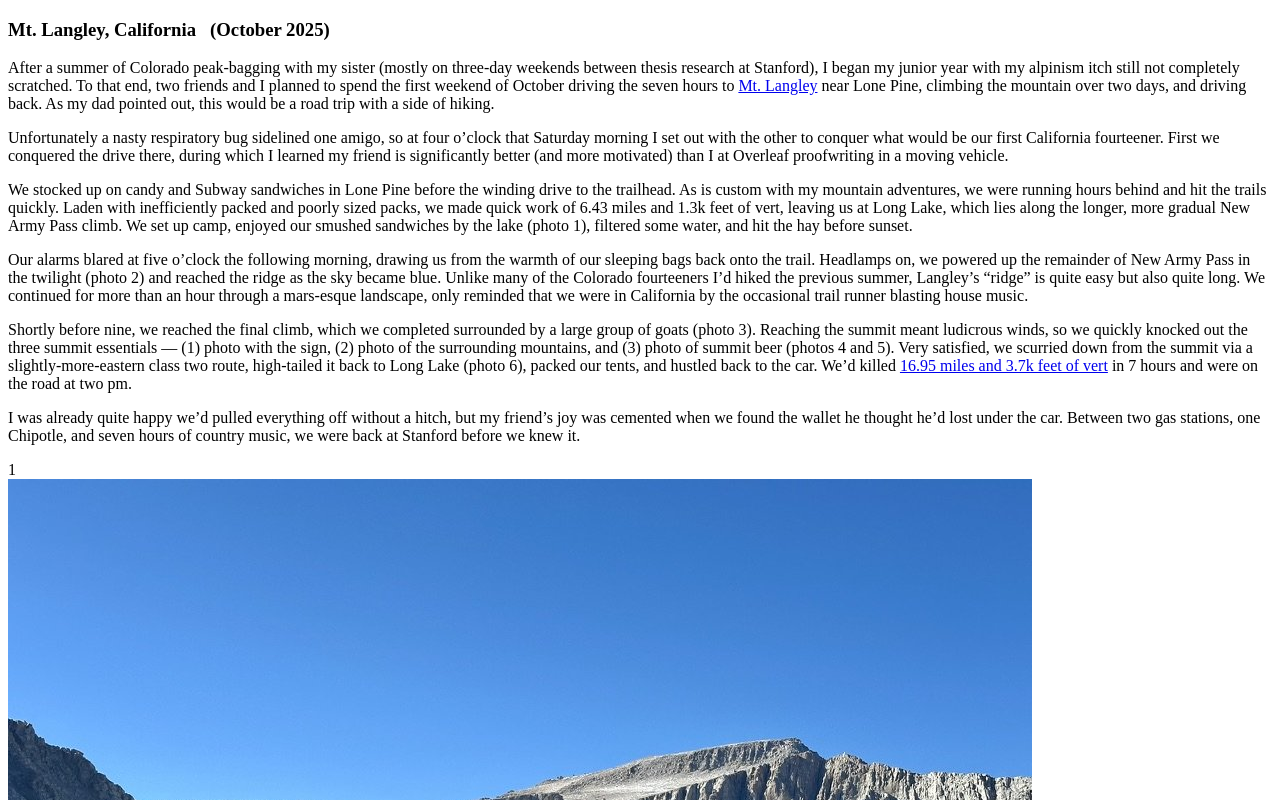
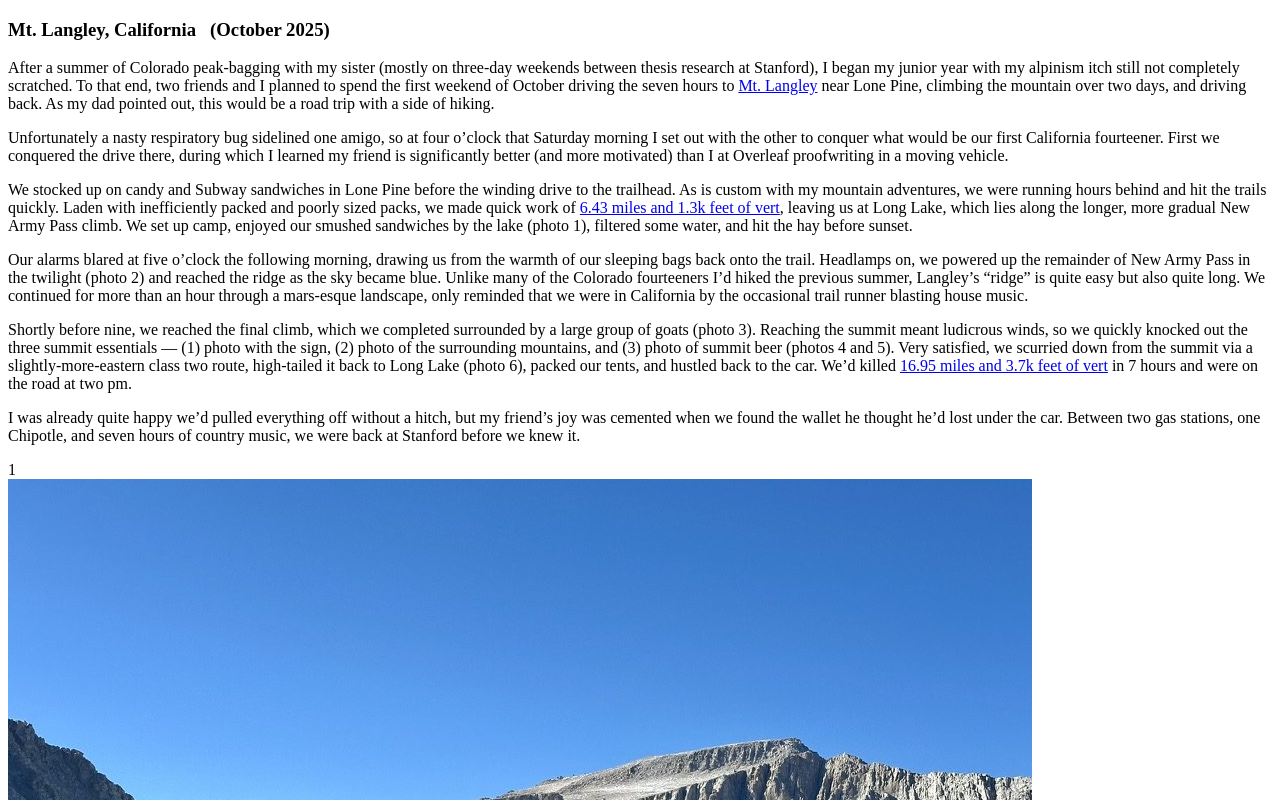
Before and after one commit to jonathantubb/jonathantubb.github.io, a plain HTML site: page travelogs/Langley.html in a window 1280 px wide. Shown: the top 800 px of the page. Drawn offline with Linux system fonts and the light colour scheme.

Commit message:
Link day 1 stats to Strava
Co-Authored-By: Claude Opus 5.5 <noreply@anthropic.com>
Claude-Session: https://claude.ai/code/session_01YTrxZ9MJ97j1Fmji2moBhy

```diff
--- a/travelogs/Langley.html
+++ b/travelogs/Langley.html
@@ -22,7 +22,7 @@ Unfortunately a nasty respiratory bug sidelined one amigo, so at four o’clock
 </p>
 
 <p>
-We stocked up on candy and Subway sandwiches in Lone Pine before the winding drive to the trailhead. As is custom with my mountain adventures, we were running hours behind and hit the trails quickly. Laden with inefficiently packed and poorly sized packs, we made quick work of 6.43 miles and 1.3k feet of vert, leaving us at Long Lake, which lies along the longer, more gradual New Army Pass climb. We set up camp, enjoyed our smushed sandwiches by the lake (photo 1), filtered some water, and hit the hay before sunset.
+We stocked up on candy and Subway sandwiches in Lone Pine before the winding drive to the trailhead. As is custom with my mountain adventures, we were running hours behind and hit the trails quickly. Laden with inefficiently packed and poorly sized packs, we made quick work of <a href="https://www.strava.com/activities/16067161586">6.43 miles and 1.3k feet of vert</a>, leaving us at Long Lake, which lies along the longer, more gradual New Army Pass climb. We set up camp, enjoyed our smushed sandwiches by the lake (photo 1), filtered some water, and hit the hay before sunset.
 </p>
 
 <p>
```
